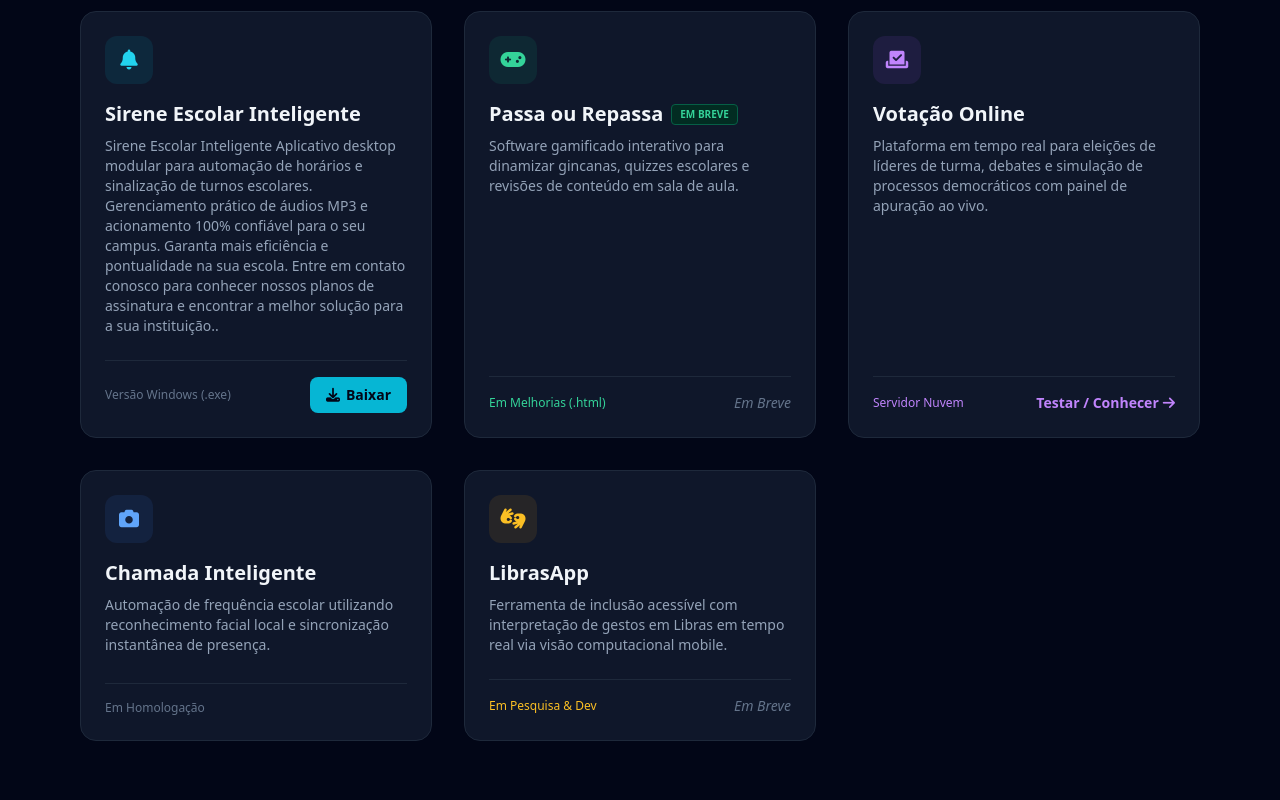
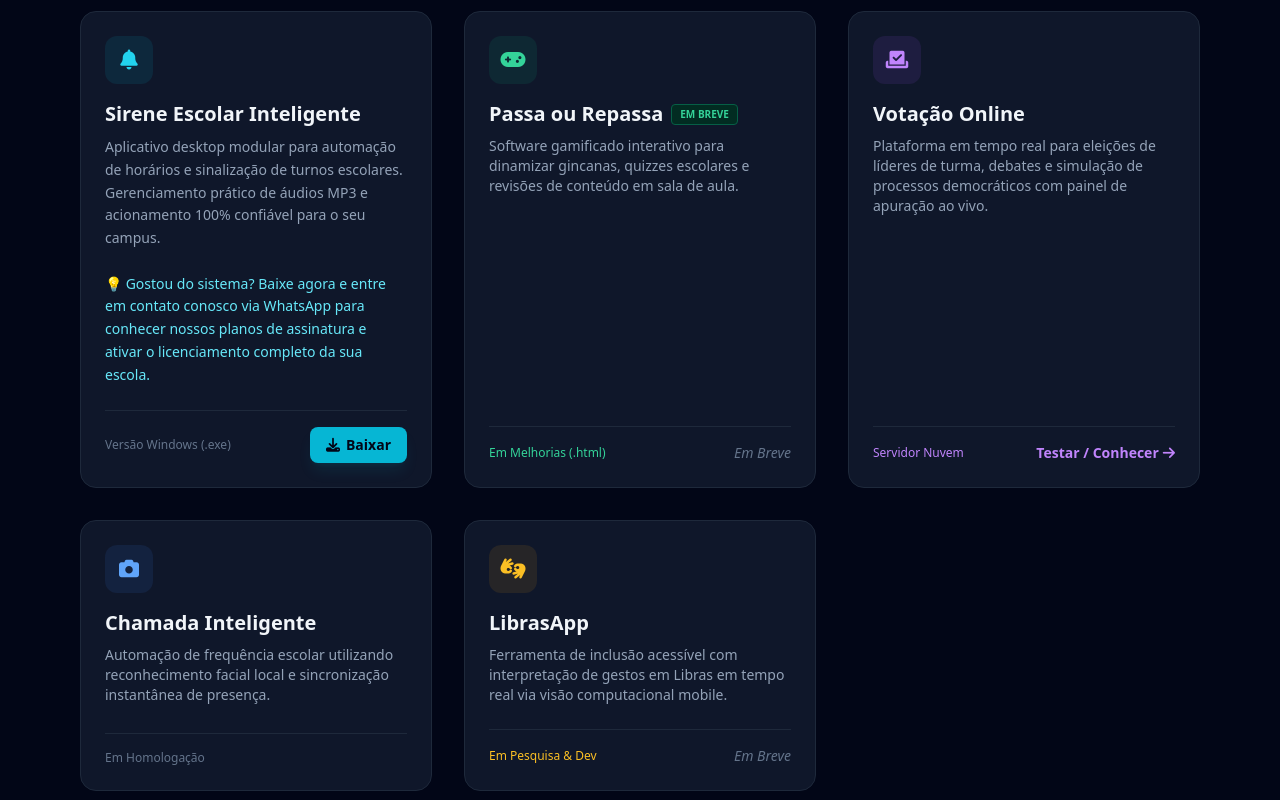
Before and after one commit to dhfartes-cpu/elunaritech, a plain HTML site: page index.html in a window 1280 px wide. Shown: the part 1740-2540 px from the top of the page. Drawn offline with nearby package versions, Linux system fonts and the light colour scheme.

Commit message:
Add files via upload

```diff
--- a/index.html
+++ b/index.html
@@ -123,23 +123,23 @@
 
         <div class="grid grid-cols-1 md:grid-cols-2 lg:grid-cols-3 gap-8">
 
-            <!-- Projeto 1 (Sirene com link de download configurado) -->
+            <!-- Projeto 1 (Sirene com link de download configurado para a Release do GitHub) -->
             <div class="bg-slate-900 border border-slate-800 rounded-2xl p-6 flex flex-col justify-between hover:border-cyan-500/50 transition">
                 <div>
                     <div class="w-12 h-12 bg-cyan-500/10 text-cyan-400 rounded-xl flex items-center justify-center text-xl mb-4">
                         <i class="fa-solid fa-bell"></i>
                     </div>
                     <h3 class="text-xl font-bold mb-2">Sirene Escolar Inteligente</h3>
-                    <p class="text-slate-400 text-sm mb-6">
-                        Sirene Escolar Inteligente
-Aplicativo desktop modular para automação de horários e sinalização de turnos escolares. Gerenciamento prático de áudios MP3 e acionamento 100% confiável para o seu campus.
-
-Garanta mais eficiência e pontualidade na sua escola. Entre em contato conosco para conhecer nossos planos de assinatura e encontrar a melhor solução para a sua instituição..
+                    <p class="text-slate-400 text-sm mb-6 leading-relaxed">
+                        Aplicativo desktop modular para automação de horários e sinalização de turnos escolares. Gerenciamento prático de áudios MP3 e acionamento 100% confiável para o seu campus.
+                        <br><br>
+                        <span class="text-cyan-300 font-medium">💡 Gostou do sistema? Baixe agora e entre em contato conosco via WhatsApp para conhecer nossos planos de assinatura e ativar o licenciamento completo da sua escola.</span>
                     </p>
                 </div>
                 <div class="pt-4 border-t border-slate-800 flex items-center justify-between">
                     <span class="text-xs text-slate-500">Versão Windows (.exe)</span>
-                    <a href="downloads/Elunari-Sirene-Setup.exe" download class="bg-cyan-500 hover:bg-cyan-400 text-slate-950 font-semibold px-4 py-2 rounded-lg text-sm transition flex items-center gap-1.5">
+                    <!-- SUBSTITUA 'SEU-USUARIO' PELO SEU USUÁRIO REAL DO GITHUB -->
+                    <a href="https://github.com/dhfartes-cpu/elunaritech/releases/download/v1.0.0/ElunareSireneSetup.exe" target="_blank" class="bg-cyan-500 hover:bg-cyan-400 text-slate-950 font-semibold px-4 py-2 rounded-lg text-sm transition flex items-center gap-1.5 shadow-lg shadow-cyan-500/10">
                         <i class="fa-solid fa-download"></i> Baixar
                     </a>
                 </div>
@@ -197,7 +197,6 @@ Garanta mais eficiência e pontualidade na sua escola. Entre em contato conosco
                 </div>
                 <div class="pt-4 border-t border-slate-800 flex items-center justify-between">
                     <span class="text-xs text-slate-500">Em Homologação</span>
-
                 </div>
             </div>
 
@@ -275,13 +274,12 @@ Garanta mais eficiência e pontualidade na sua escola. Entre em contato conosco
         </div>
     </section>
 
-    <!-- CONTATO (CONFIGURADO COM O FORMSPREE) -->
+    <!-- CONTATO -->
     <section id="contato" class="py-20 px-4 max-w-4xl mx-auto text-center">
         <h2 class="text-3xl font-bold mb-3">Fale Conosco</h2>
         <p class="text-slate-400 mb-10 max-w-xl mx-auto">Desenvolvemos projetos sob medida para sua escola ou empresa. Envie sua mensagem.</p>
 
         <div class="bg-slate-900 border border-slate-800 rounded-2xl p-8 max-w-xl mx-auto text-left shadow-2xl">
-            <!-- Endpoint Formspree atualizado -->
             <form action="https://formspree.io/f/xoeekbwp" method="POST" class="space-y-4">
                 <div>
                     <label class="block text-xs uppercase font-semibold text-slate-400 mb-2">Nome / Instituição</label>
@@ -319,9 +317,6 @@ Garanta mais eficiência e pontualidade na sua escola. Entre em contato conosco
                 <a href="https://wa.me/5551989037674" target="_blank" class="bg-emerald-600 hover:bg-emerald-500 text-white px-4 py-2 rounded-lg text-sm font-semibold transition flex items-center gap-2 shadow-lg shadow-emerald-900/20">
     <i class="fa-brands fa-whatsapp text-base"></i> WhatsApp
 </a>
-                <a href="https://instagram.com/seuusuario" target="_blank" class="flex items-center gap-2 text-sm text-slate-300 hover:text-pink-400 transition" title="Instagram (Em breve)">
-                    <i class="fa-brands fa-instagram text-xl text-pink-500"></i> Instagram
-                </a>
             </div>
 
         </div>
```
